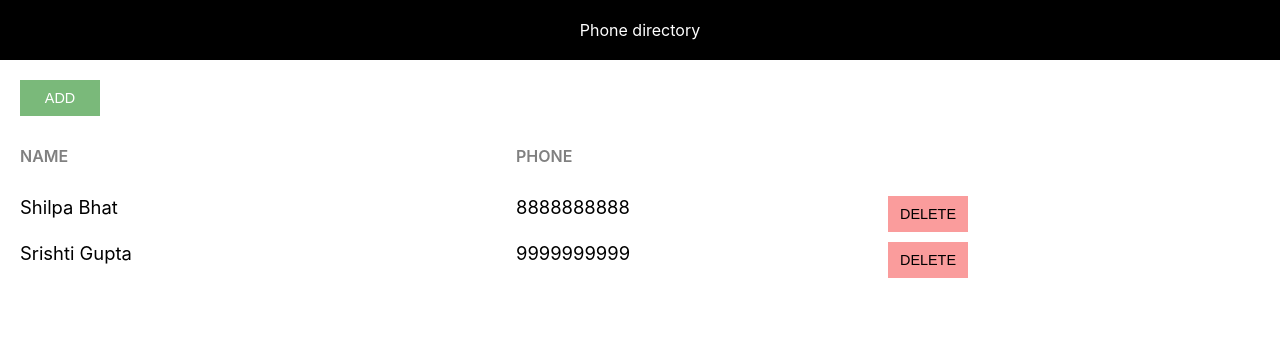
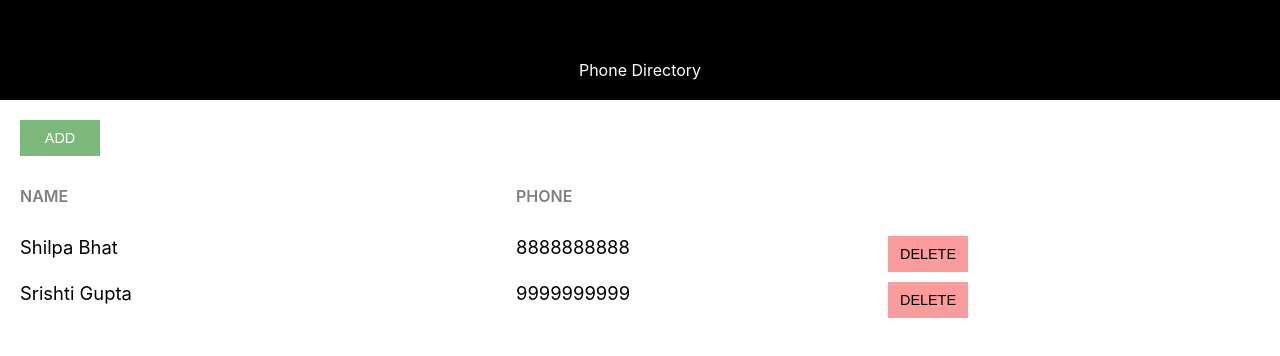
Before and after one commit to Anushritalee/phone-directory, a React (Create React App) app: page / in a window 1280 px wide. Shown: the top 356 px of the page. Built offline with nearby package versions, Linux system fonts and the light colour scheme.

Commit message:
Passed heading to Header component as props

```diff
--- a/src/App.js
+++ b/src/App.js
@@ -22,6 +22,7 @@ render(){
   return (
     <div>
      <Header />
+     <Header heading="Phone Directory" />
         <div className="component-body-container">
           <button className="custom-btn add-btn">Add</button>
 
@@ -49,4 +50,7 @@ render(){
 }
 }
 
+
+
+
 export default App;
--- a/src/Header.js
+++ b/src/Header.js
@@ -1,7 +1,7 @@
 import React from "react";
 import'./Header.css'
 
-const Header= function(){
+const Header= function(props){
    /* const headerStyle = {
         textAlign: 'center',
         padding: 20,
@@ -12,7 +12,7 @@ const Header= function(){
     */
     return(
         <div className="header">
-            Phone directory
+            {props.heading}
         </div>
     )
 }
```
